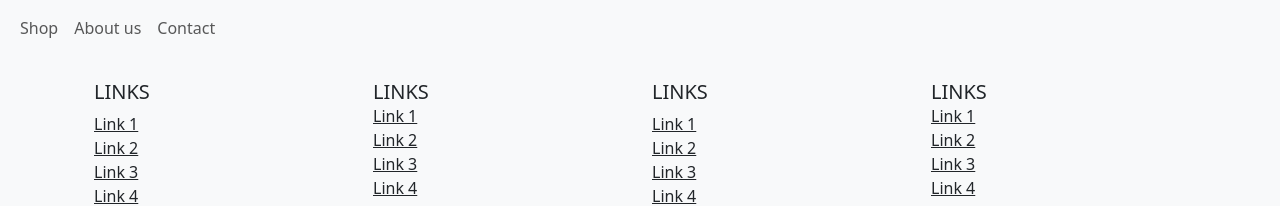
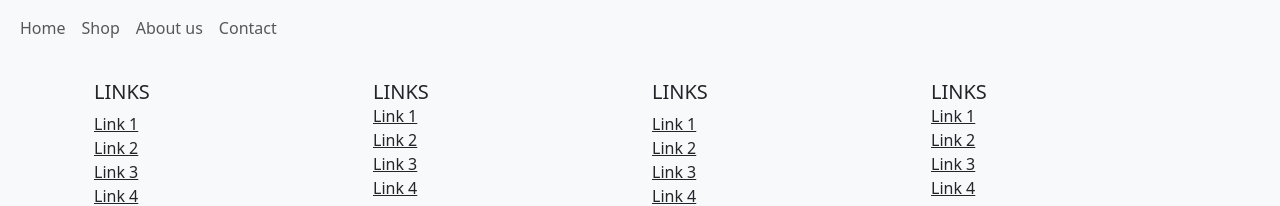
Before and after one commit to nasre21/prudoctos-perros, a Vue app: page / in a window 1280 px wide. Shown: the top 206 px of the page. Built offline with nearby package versions, Linux system fonts and the light colour scheme.

Commit message:
agregar elemento

```diff
--- a/src/components/NavBar.vue
+++ b/src/components/NavBar.vue
@@ -28,7 +28,11 @@
 //    rout:"/"
 //  }
 const navBar = [
-
+{
+    id:1,
+    title:"Home",
+    rout:"/"
+  },
   {
     id:2,
     title:"Shop",
```
